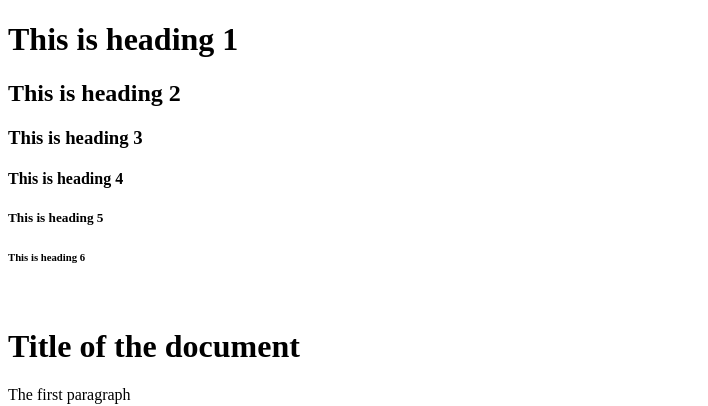
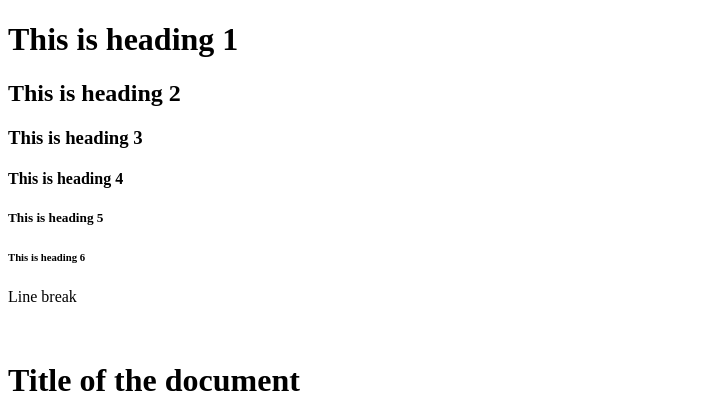
Before and after one commit to skyGwork/html_starter, a plain HTML site: page index.html in a window 1280 px wide. Shown: the top 406 px of the page, without its empty margins (0-708 px from the left). Drawn offline with Linux system fonts and the light colour scheme.

Commit message:
update_starter html

```diff
--- a/index.html
+++ b/index.html
@@ -18,6 +18,7 @@
     </div>
 
     <!--line break  USE CSS-->
+    <p>Line break</p>
     <br />
 
     <!-- Text formattings-->
@@ -26,8 +27,11 @@
 
     <!-- inline elements -->
     <em>make something emphasis with 'em' </em>
+
     <i>make something emphasis with 'i' </i>
+
     <a href="">blank link</a>
+
     <img src="" alt="img not available" />
 
     <!-- paragraph  and others -->
@@ -55,10 +59,15 @@
     <h1>&#8592;&#8593;&#174;</h1>
 
     <a href="">link one</a> &nbsp;
+
     <small>Its small text</small>
+
     <del>Its deleted</del>
+
     <ins>Let it inserted</ins>
+
     <sub>Subscript text</sub>
+
     <sup>Superscript text</sup>
     <p>
       The <abbr title="World Health Organization">WHO</abbr> was founded in
@@ -111,7 +120,12 @@
     <!-- footer note -->
     <footer>
       <p>Author: webphin</p>
+
       <p><a href="mailto:someone@example.com">Send message to the author</a></p>
+      <br />
+      <br />
+      <br />
+      <br />
     </footer>
   </body>
 </html>
```
